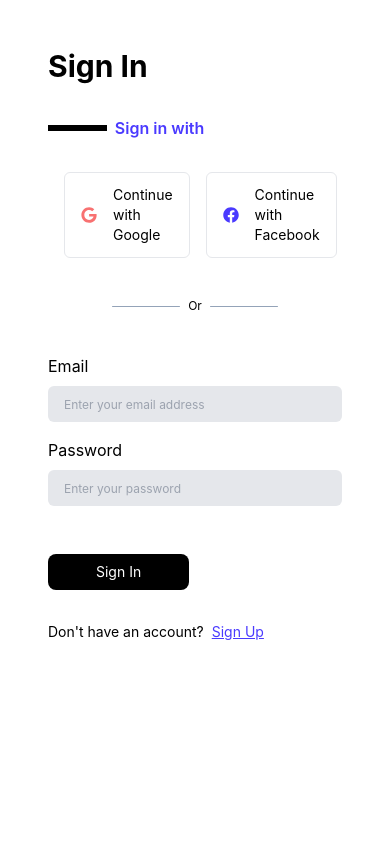
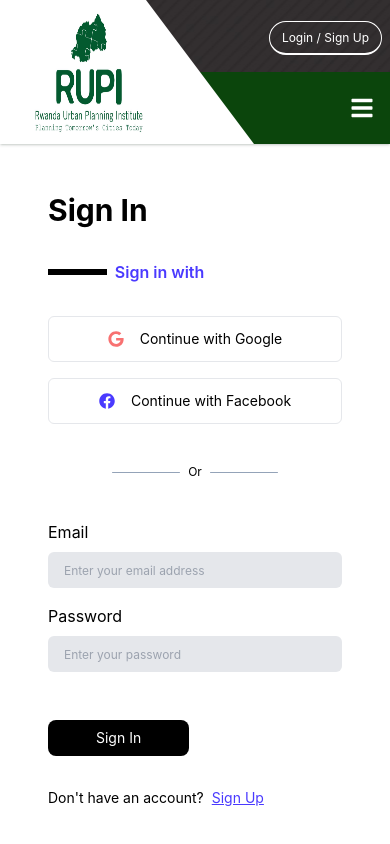
Before and after one commit to FlipSide23/rupi_fe, a React (Create React App) app: page /login in a window 390 px wide. Shown: the top 844 px of the page. Built offline with nearby package versions, Linux system fonts and the light colour scheme; a web font is replaced by a local one.

Commit message:
Reusable navbar and not found page

```diff
--- a/src/App.js
+++ b/src/App.js
@@ -1,5 +1,5 @@
-import React from 'react';
-import { Route, Routes } from 'react-router-dom';
+import { Footer } from './components/Home/Footer/Footer';
+import { Nav } from './components/Home/navbar/Nav';
 import { Home } from './pages/Home';
 import { About } from './pages/About';
 import { Blog } from './pages/Blog';
@@ -11,10 +11,13 @@ import { Disciplines } from './pages/Disciplines';
 import Application from './pages/application/Application';
 import SignUp from './pages/authentication/SignUp';
 import Login from './pages/authentication/Login';
+import { Route, Routes } from 'react-router-dom';
+import NotFoundPage from './pages/NotFound';
 
 export const App = () => {
   return (
-    <div>
+    <>
+      <Nav />
       <Routes>
         <Route path="/" element={<Home />} />
         <Route path="/about" element={<About />} />
@@ -27,7 +30,9 @@ export const App = () => {
         <Route path="/application" element={<Application />} />
         <Route path="/signup" element={<SignUp />} />
         <Route path="/login" element={<Login />} />
+        <Route path="*" element={<NotFoundPage />} />
       </Routes>
-    </div>
+      <Footer />
+    </>
   );
 };
--- a/src/components/Home/navbar/Nav.jsx
+++ b/src/components/Home/navbar/Nav.jsx
@@ -2,7 +2,7 @@ import { useEffect, useState } from 'react';
 import { Header } from './Header';
 import logo from '../../../assets/images/icons/logo.jpg';
 import { menuITems } from './data';
-import { NavLink } from 'react-router-dom';
+import { NavLink, useLocation } from 'react-router-dom';
 import {
   FaBars,
   FaFacebookSquare,
@@ -38,11 +38,14 @@ export const Nav = () => {
     };
   }, []);
 
+  const location = useLocation();
+  const isHome = location.pathname === '/';
+
   return (
     <div>
       <div className="relative">
         <div className="absolute top-0 left-0 right-0 z-10">
-          <div className="flex">
+          <div className="flex shadow shadow-[#031f0e2e]">
             <div className="h-36 flex pl-8 py-2 bg-white">
               <img
                 src={logo}
@@ -77,7 +80,11 @@ export const Nav = () => {
                     </div>
                   </div>
                 </div>
-                <div className="h-full flex bg-[#031f0e2e]">
+                <div
+                  className={`h-full flex ${
+                    isHome ? 'bg-[#031f0e2e]' : 'bg-[#0b450c]'
+                  }`}
+                >
                   <div className="w-24 h-full bg-transparent"></div>
                   <div
                     className="flex md:hidden justify-end w-full items-center px-4 text-white text-2xl"
@@ -126,8 +133,8 @@ export const Nav = () => {
           </div>
         )}
 
-        <div className="pt-16">
-          <Header />
+        <div className={`${isHome ? 'pt-16' : 'pt-36'}`}>
+          {isHome && <Header />}
         </div>
       </div>
       {isSticky ? (
--- a/src/pages/Home.jsx
+++ b/src/pages/Home.jsx
@@ -12,7 +12,7 @@ import { Footer } from '../components/Home/Footer/Footer';
 export const Home = () => {
   return (
     <div>
-      <Nav />
+      {/* <Nav /> */}
       <Services />
       <About />
       <MembershipFees />
@@ -20,7 +20,7 @@ export const Home = () => {
       <Count />
       <Partners />
       <Subscribe />
-      <Footer />
+      {/* <Footer /> */}
     </div>
   );
 };
--- /dev/null
+++ b/src/pages/NotFound.jsx
@@ -0,0 +1,20 @@
+import { Link } from 'react-router-dom';
+import { FaExclamationTriangle } from 'react-icons/fa';
+
+const NotFoundPage = () => {
+  return (
+    <div className="w-[80%] sm:w-[65%] md:w-1/2 mx-auto flex flex-col items-center text-center space-y-4 my-8 px-4 py-8 rounded-3xl border">
+      <FaExclamationTriangle className="text-3xl text-slate-500" />
+
+      <p>The page you're looking for is not available</p>
+      <Link
+        to="/"
+        className="text-xs bg-green text-white rounded-full px-4 py-2 shadow-lg hover:shadow-none"
+      >
+        Go to Home
+      </Link>
+    </div>
+  );
+};
+
+export default NotFoundPage;
--- a/src/pages/application/components/steps/MembershipCategory.jsx
+++ b/src/pages/application/components/steps/MembershipCategory.jsx
@@ -14,7 +14,7 @@ const MembershipCategory = ({ onNext, membership }) => {
         proceed
       </p>
       <div>
-        <div className="flex space-x-12 mt-8">
+        <div className="flex sm:space-x-12 mt-4 sm:mt-8 flex-col sm:flex-row justify-center md:justify-start">
           <div
             className={`shadow-lg py-4 px-6 rounded-lg flex items-center space-x-3 cursor-pointer my-4 ${
               selectedCategory == 'individual'
--- a/src/pages/application/components/steps/plan/Plan.jsx
+++ b/src/pages/application/components/steps/plan/Plan.jsx
@@ -14,6 +14,12 @@ const Plan = ({ membership, onPrev, onNext, plan }) => {
 
   return (
     <div>
+      <div className="mb-12 text-center md:text-left">
+        <h1 className="text-lg font-semibold my-2">Choose Plan</h1>
+        <p className="text-sm">
+          Select a plan that is suitable for you
+        </p>
+      </div>
       <div>
         {membership === 'company' ? (
           <CompanyPlan onSelect={handleSelect} selected={selected} />
--- a/src/pages/authentication/Login.jsx
+++ b/src/pages/authentication/Login.jsx
@@ -6,14 +6,14 @@ import SubmitButton from './elements/SubmitButton';
 
 const Login = () => {
   return (
-    <div className="flex">
+    <div className="grid md:grid-cols-2">
       <div className="w-full p-12">
         <h1 className="text-3xl font-bold">Sign In</h1>
         <div className="flex items-center space-x-2 my-8">
           <div className="h-1.5 w-1/5 bg-black"></div>
           <p className="text-blue font-semibold">Sign in with</p>
         </div>
-        <div className="flex space-x-4 px-4 mb-10">
+        <div className="flex space-y-4 md:space-y-0 md:space-x-4 mb-10 flex-col md:flex-row">
           <GoogleButton />
           <FacebookButton />
         </div>
@@ -40,11 +40,11 @@ const Login = () => {
           </Link>
         </div>
       </div>
-      <div className="w-full h-[750px] hidden md:block">
+      <div className="w-full h-full hidden md:block">
         <img
           src="https://source.unsplash.com/random"
-          className="object-cover"
-          alt="sign in user"
+          className="object-cover h-full w-full"
+          alt="sign up user"
         />
       </div>
     </div>
--- a/src/pages/authentication/SignUp.jsx
+++ b/src/pages/authentication/SignUp.jsx
@@ -6,14 +6,14 @@ import SubmitButton from './elements/SubmitButton';
 
 const SignUp = () => {
   return (
-    <div className="flex">
+    <div className="grid md:grid-cols-2">
       <div className="w-full p-12">
         <h1 className="text-3xl font-bold">Sign Up</h1>
         <div className="flex items-center space-x-2 my-8">
           <div className="h-1.5 w-1/5 bg-black"></div>
           <p className="text-blue font-semibold">Sign up with</p>
         </div>
-        <div className="flex space-x-4 px-4 mb-10">
+        <div className="flex space-y-4 md:space-y-0 md:space-x-4 mb-10 flex-col md:flex-row">
           <GoogleButton />
           <FacebookButton />
         </div>
@@ -57,10 +57,10 @@ const SignUp = () => {
           </Link>
         </div>
       </div>
-      <div className="w-full h-[750px] hidden md:block">
+      <div className="w-full h-full hidden md:block">
         <img
           src="https://source.unsplash.com/random"
-          className="object-cover"
+          className="object-cover h-full w-full"
           alt="sign up user"
         />
       </div>
```
